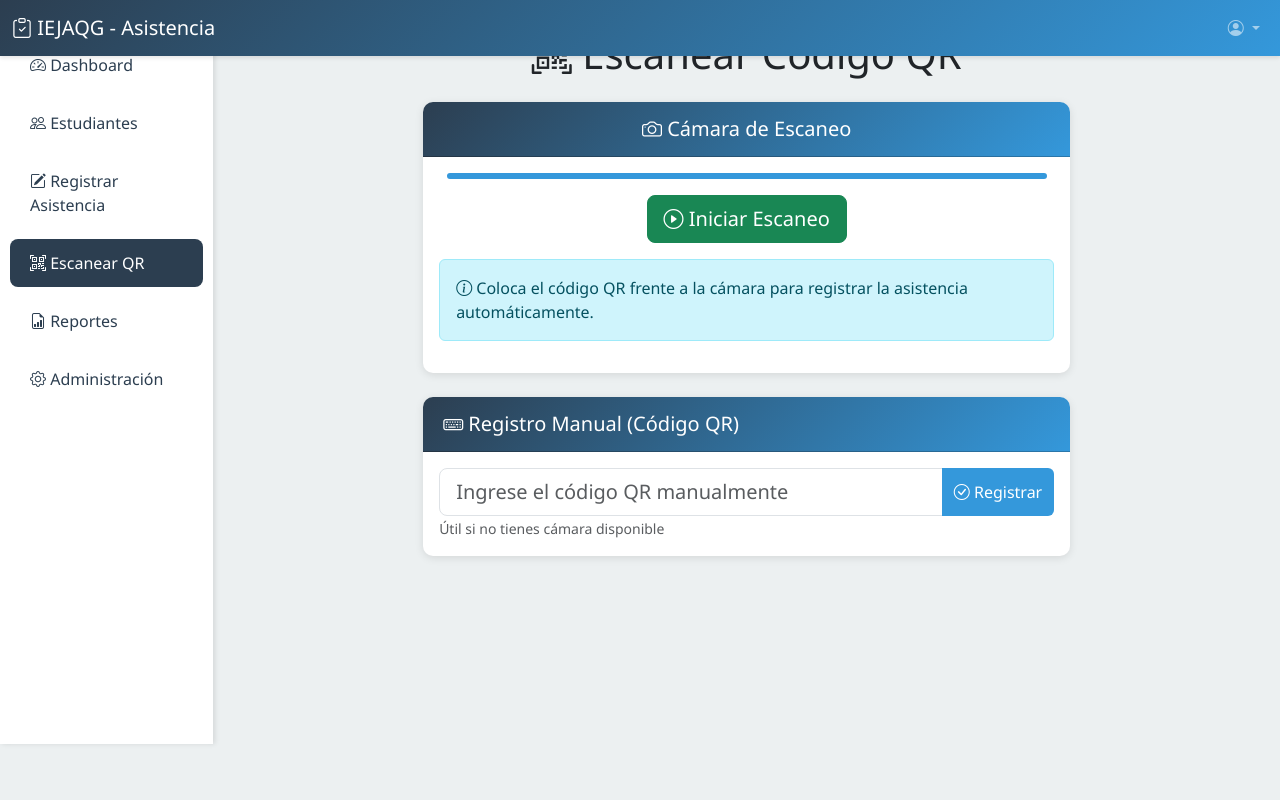
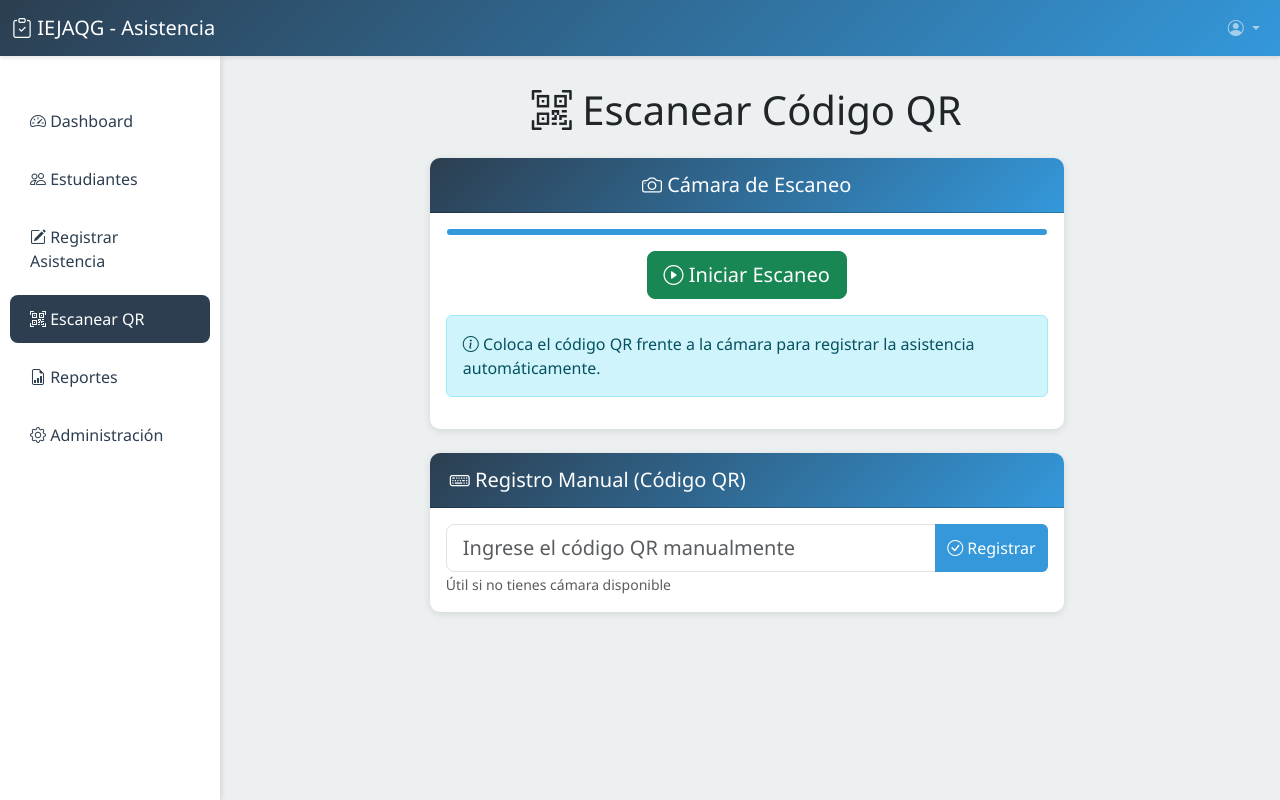
Before and after one commit to EliQC/Sistema-Asistencia-con-QR, a Django app: page /asistencia/escanear/ in a window 1280 px wide. Run offline with Django 5.2, Linux system fonts and the light colour scheme.

Commit message:
UI: Ajusta espaciado para sidebar en desktop (padding-top navbar, sidebar fixed y margen contenido)

```diff
--- a/templates/base.html
+++ b/templates/base.html
@@ -24,6 +24,8 @@
         body {
             font-family: 'Segoe UI', Tahoma, Geneva, Verdana, sans-serif;
             background-color: #ecf0f1;
+            /* espacio para navbar fijo */
+            padding-top: 56px;
         }
 
         .navbar {
@@ -36,6 +38,7 @@
             min-height: calc(100vh - 56px);
             box-shadow: 2px 0 5px rgba(0,0,0,0.1);
             padding: 20px 0;
+            z-index: 100; /* encima del contenido si es fixed */
         }
 
         .sidebar .nav-link {
@@ -59,6 +62,23 @@
 
         .content-area {
             padding: 30px;
+            transition: margin-left 0.2s ease, padding 0.2s ease;
+        }
+
+        /* Ajustes para pantallas medianas/desktop: fijar sidebar y dar margen al contenido */
+        @media (min-width: 768px) {
+            .sidebar {
+                position: fixed;
+                top: 56px; /* altura del navbar fijo */
+                bottom: 0;
+                width: 220px; /* ancho fijo del sidebar en desktop */
+                overflow-y: auto;
+            }
+
+            .content-area {
+                margin-left: 240px; /* dejar espacio para el sidebar + separación */
+                padding: 30px 40px;
+            }
         }
 
         .card {
```
